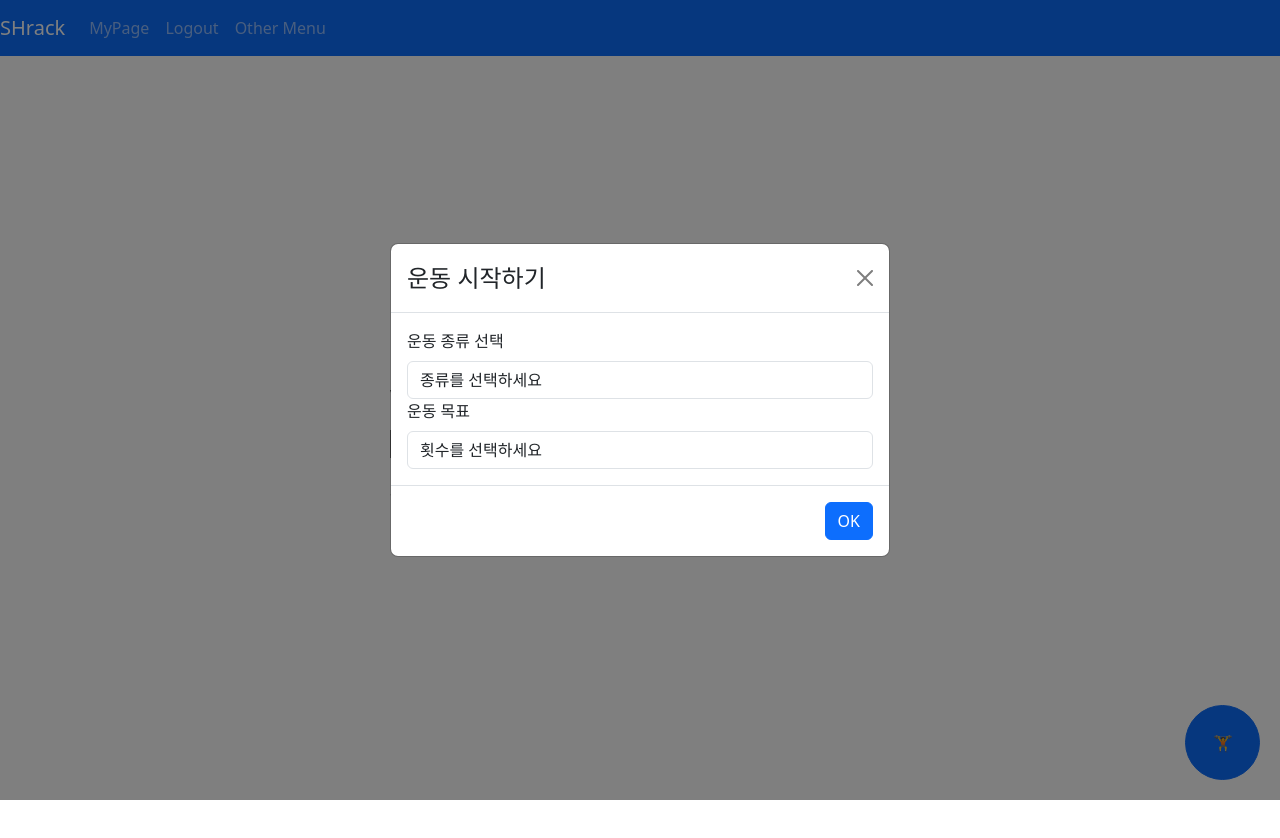
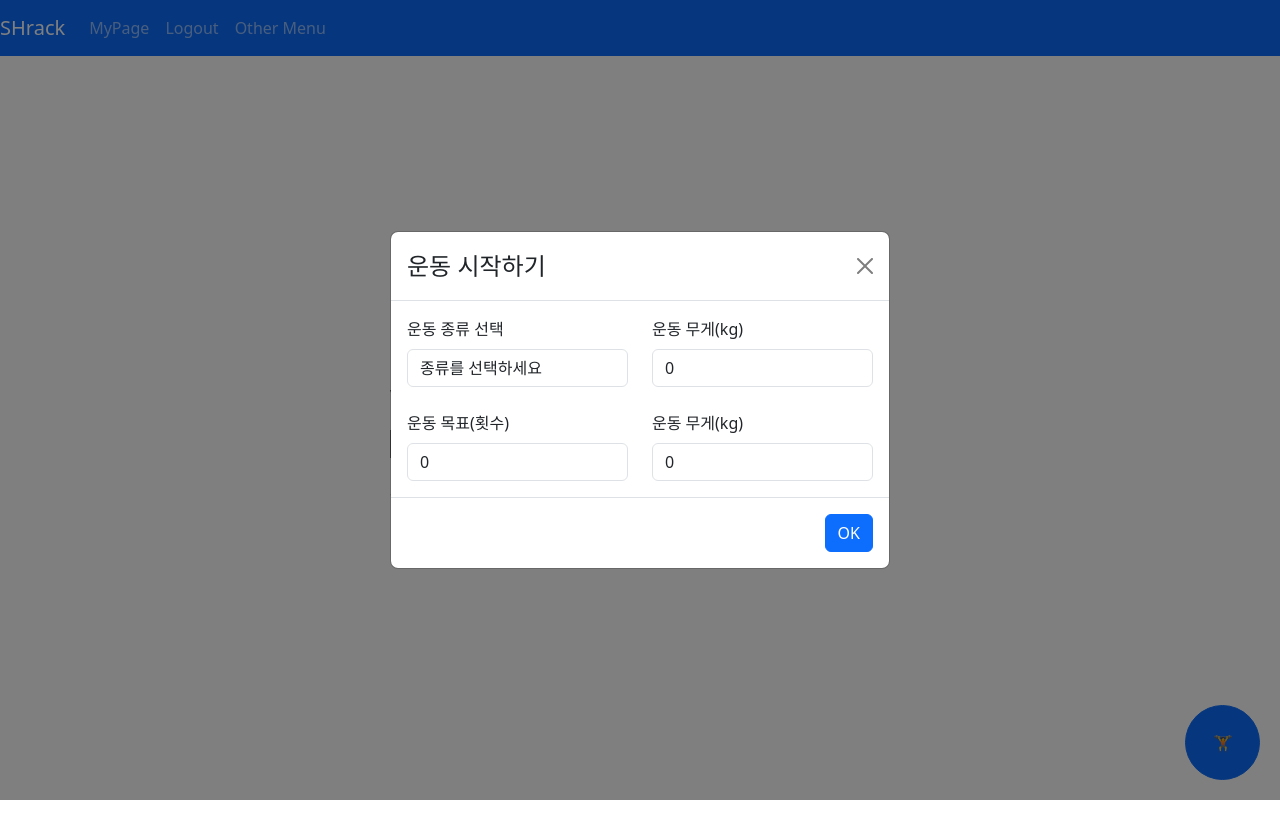
Before and after one commit to SG-Capstone-SHrack/SHrack-front, a React (Create React App) app: page /home in a window 1280 px wide. Both pictures are taken after a click on the button "🏋️". Shown: the top 838 px of the page. Built offline with nearby package versions, Linux system fonts and the light colour scheme.

Commit message:
운동 시작 모달 수정 : 항목 추가

```diff
--- a/src/components/ExerciseStartModal.jsx
+++ b/src/components/ExerciseStartModal.jsx
@@ -1,4 +1,4 @@
-import React, { useState } from 'react';
+import React, { useEffect, useState } from 'react';
 import { useNavigate } from 'react-router-dom';
 
 import {
@@ -7,36 +7,42 @@ import {
   Container,
   FloatingLabel,
   Alert,
+  Row,
+  Col,
   Modal,
 } from 'react-bootstrap';
 
 function ExerciseStartModal({ isModalShow, setModalShow }) {
   const [exerciseType, setExerciseType] = useState('');
-  const [exerciseGoal, setExerciseGoal] = useState('');
-  const history = useNavigate();
+  const [exerciseGoal, setExerciseGoal] = useState(0);
+  const [exerciseMass, setExerciseMass] = useState(0);
+  useEffect(() => {
+    // execiseType and execiseGoal console.log
+    console.log(exerciseType);
+    console.log(exerciseGoal);
+  }, [exerciseType, exerciseGoal]);
 
   const handleModalSubmit = () => {
-    //버튼 누르면 녹화 페이지로 데이터 넘기도록 => 추후 수정 예정
-    history.push('/녹화 페이지', { exerciseType, exerciseGoal });
     setModalShow(false);
   };
 
   const yourExercisetypes = () => {
     //드롭다운 메뉴 구현
-    const exampleExerciseTypes = ['Push-up', 'Squat']; //운동 종류 임시 데이터 => 추후 수정 예정
-    return exampleExerciseTypes.map((type, index) => (
+    const exampleExerciseTypes = ['pushup', 'squat'];
+    return exampleExerciseTypes.map((type, index) => {
+      let message = '';
+      if (type === 'pushup') {
+        message = '팔굽혀펴기';
+      } else if (type === 'squat') {
+        message = '스쿼트';
+      }
+
+      return (
         <option key={index} value={type}>
-        {type}
+          {message}
         </option>
-    ));
-  };
-  const yourExercisegoals = () => {
-    const goals = Array.from({ length: 30 }, (_, index) => index + 1); //운동 횟수 임시 데이터 => 추후 수정 예정
-    return goals.map((goal, index) => (
-      <option key={index} value={goal}>
-        {goal}
-      </option>
-    ));
+      );
+    });
   };
 
   return (
@@ -52,6 +58,8 @@ function ExerciseStartModal({ isModalShow, setModalShow }) {
         </Modal.Header>
         <Modal.Body>
           <Form>
+            <Row>
+              <Col>
                 <Form.Group controlId="exerciseType">
                   <Form.Label>운동 종류 선택</Form.Label>
                   <Form.Control
@@ -62,16 +70,47 @@ function ExerciseStartModal({ isModalShow, setModalShow }) {
                     {yourExercisetypes()}
                   </Form.Control>
                 </Form.Group>
+              </Col>
+              <Col>
+                <Form.Group controlId="exerciseMass">
+                  <Form.Label>운동 무게(kg)</Form.Label>
+                  <Form.Control
+                    as="input"
+                    type="number"
+                    value={exerciseMass}
+                    onChange={e =>
+                      setExerciseMass(e.target.value)
+                    }></Form.Control>
+                </Form.Group>
+              </Col>
+            </Row>
+            <br />
+            <Row>
+              <Col>
                 <Form.Group controlId="exerciseGoal">
-              <Form.Label>운동 목표</Form.Label>
+                  <Form.Label>운동 목표(횟수)</Form.Label>
                   <Form.Control
-                as="select"
+                    as="input"
+                    type="number"
                     value={exerciseGoal}
-                onChange={e => setExerciseGoal(e.target.value)}>
-                <option value="">횟수를 선택하세요</option>
-                {yourExercisegoals()}
-              </Form.Control>
+                    onChange={e =>
+                      setExerciseGoal(e.target.value)
+                    }></Form.Control>
                 </Form.Group>
+              </Col>
+              <Col>
+                <Form.Group controlId="exerciseMass">
+                  <Form.Label>운동 무게(kg)</Form.Label>
+                  <Form.Control
+                    as="input"
+                    type="number"
+                    value={exerciseMass}
+                    onChange={e =>
+                      setExerciseMass(e.target.value)
+                    }></Form.Control>
+                </Form.Group>
+              </Col>
+            </Row>
           </Form>
         </Modal.Body>
         <Modal.Footer>
```
Lines whose indentation alone changed are shown as unchanged.
